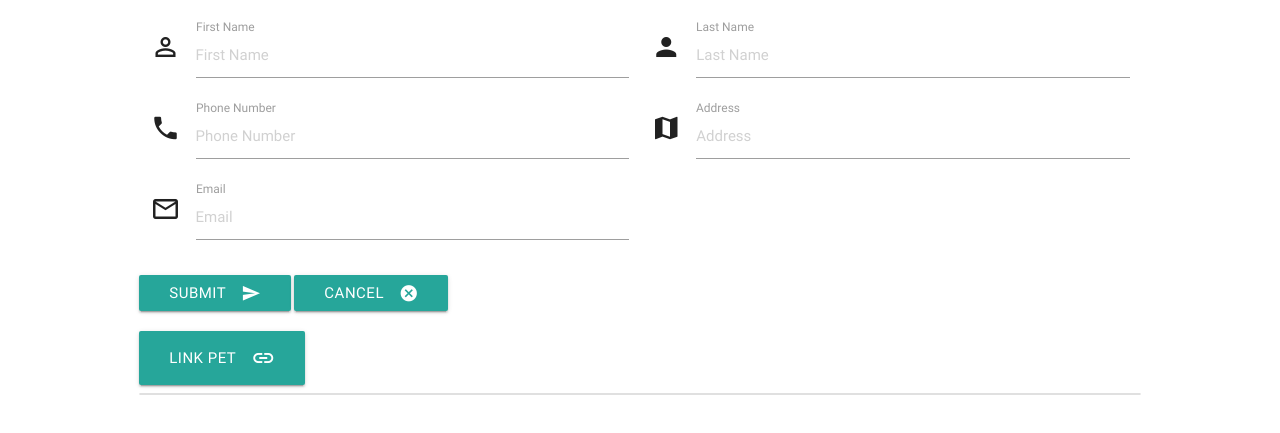
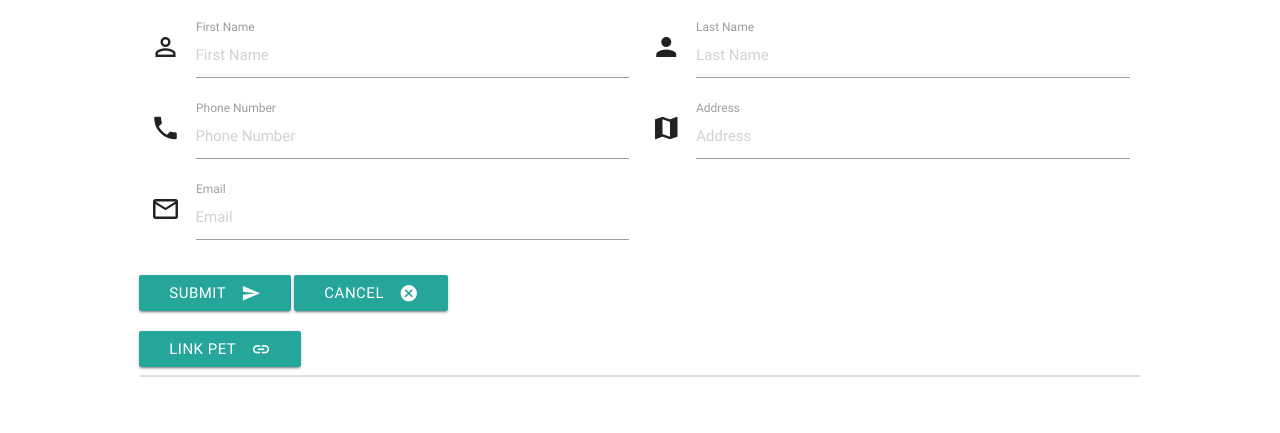
Before and after one commit to kylesykes/Pets, a plain HTML site: page ViewOwner.html in a window 1280 px wide. Shown: the part 243-676 px from the top of the page. Drawn offline with nearby package versions, Linux system fonts and the light colour scheme; no server answers.

Commit message:
Fixed css for link buttons on view pages

```diff
--- a/ViewOwner.html
+++ b/ViewOwner.html
@@ -102,7 +102,7 @@
             <button type="button" onclick="resultsModal.style.display='none'; resultsDiv.innerHTML=''" class="cancelbtn">Cancel</button> -->
 
 <div id="test1" class="col s12">
-        <button id="linkPets" class="waves-effect waves-light btn-large"><i class="material-icons right">insert_link</i>Link Pet</button>
+        <button id="linkPets" class="btn waves-effect waves-light"><i class="material-icons right">insert_link</i>Link Pet</button>
         <div id="petResults" class="collection">
         </div>
         </div>
@@ -189,7 +189,7 @@
                             var components = element.split(':');
                             var petName = components[0];
                             // contents += "<a href=\"" + pageAddress + "\" class=\"collection-item\">" + petName + "</a>";
-                            contents += "<a style=\"cursor: pointer;\" onclick=\"onPetClicked('" + element + "')\" class=\"collection-item\">" + petName + "</a>";
+                            contents += "<a style=\"cursor: pointer; \" onclick=\"onPetClicked('" + element + "')\" class=\"collection-item\">" + petName + "</a>";
                         }, this);
                         petResultsDiv.innerHTML = contents;
                         console.log("2");
```
Also changed, not shown: ViewPet.html (+1 -1 lines).
